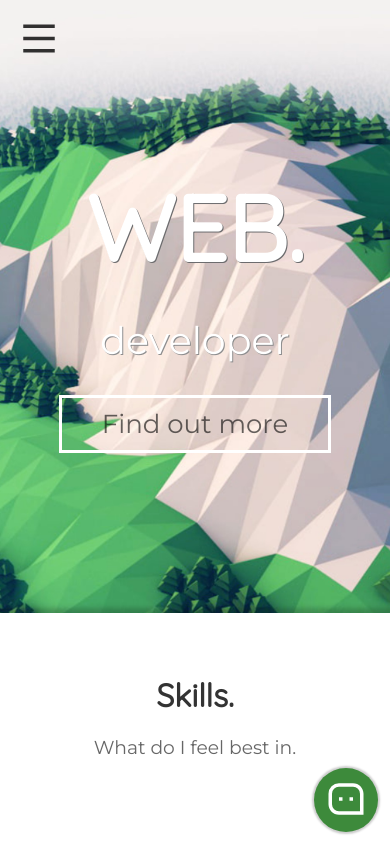
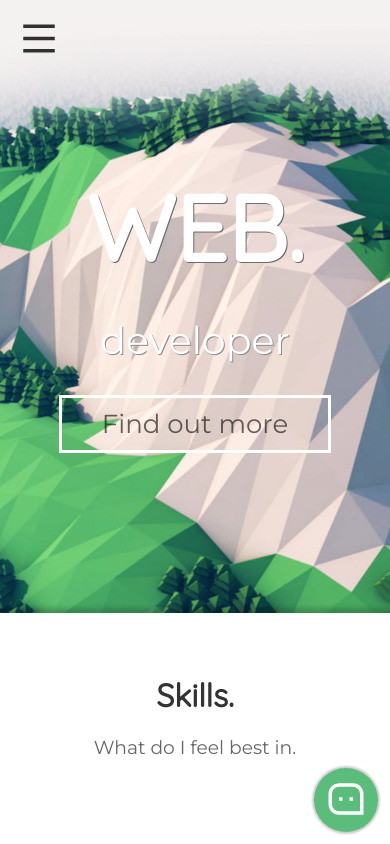
Before and after one commit to wojciechkubiak/www, a Next.js app: page / in a window 390 px wide. Shown: the top 844 px of the page. Built offline with nearby package versions, Linux system fonts and the light colour scheme.

Commit message:
Button and footer

```diff
--- a/styles.css
+++ b/styles.css
@@ -128,7 +128,7 @@ body {
   position: fixed;
   bottom: 12px;
   right: 12px;
-  background-color: #3d8a3b;
+  background-color: #5bbd7b;
   box-shadow: 0 0 2px 2px rgba(0, 0, 0, 0.2);
   border: none !important;
   border-radius: 50%;
@@ -140,7 +140,7 @@ body {
 }
 
 .message-btn:hover {
-  background-color: #275725;
+  background-color: #55be78;
 }
 
 .message-form {
@@ -350,6 +350,13 @@ body {
     transform: translate3d(-50%, -50%, 0px) !important;
     position: absolute !important;
   }
+
+  .footer {
+
+    padding-top: 30px;
+    padding-bottom: 30px;
+
+  }
 }
 
 @media only screen and (max-width: 1000px) {
```
